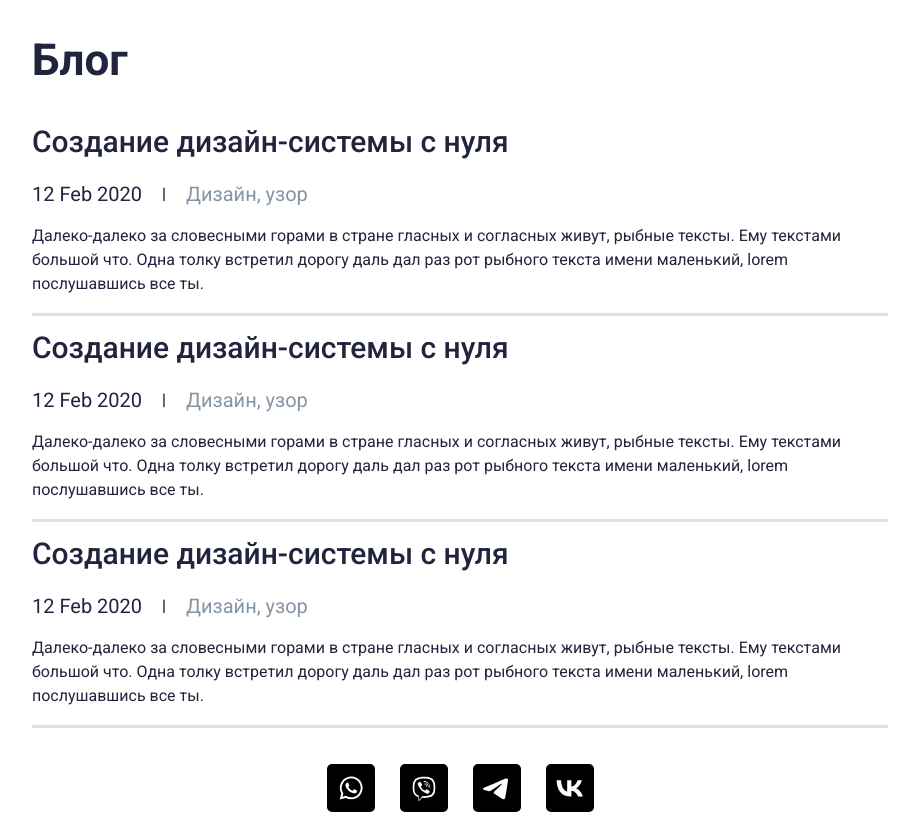
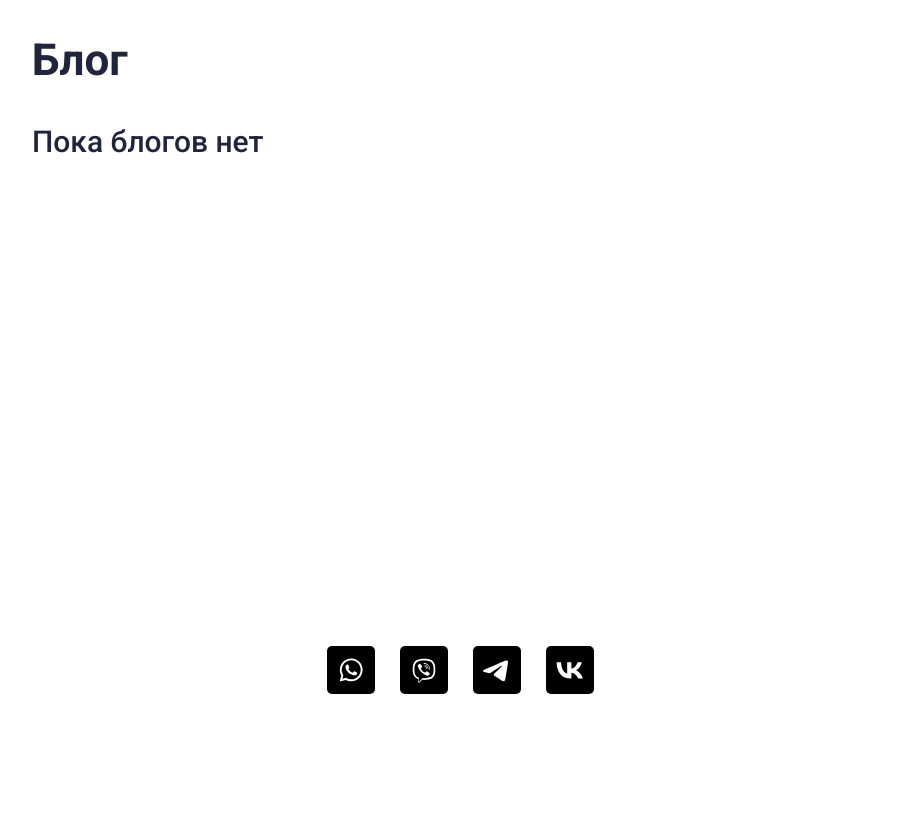
Before and after one commit to UglyGhoulChrist/portfolio-blog-django, a Django app: page /blogs/ in a window 1280 px wide. Shown: the part 80-918 px from the top of the page, without its empty margins (180-1099 px from the left). After the commit the page ends 774 px from the top, so only its background shows below. Run offline with Django 4.2, Linux system fonts and the light colour scheme.

Commit message:
начал блок Блог и страницу Блоги

```diff
--- a/JohnProject/JohnWebSite/templates/JohnWebSite/blog.html
+++ b/JohnProject/JohnWebSite/templates/JohnWebSite/blog.html
@@ -2,15 +2,12 @@
 
 <article class="blog">
     <a href="/blogs.html" class="blog__link">
-        <h2 class="blog__h2 h2">Создание дизайн-системы с нуля</h2>
+        <h2 class="blog__h2 h2">{{blog.titleBlog}}</h2>
     </a>
     <div class="blog__info">
-        <div class="blog__info-data">12 Feb 2020</div>
+        <div class="blog__info-data">{{blog.createdBlog}}</div>
         <div class="blog__info-separator">|</div>
-        <div class="blog__info-category">Дизайн, узор</div>
+        <div class="blog__info-category">{{blog.subtitleBlog}}</div>
     </div>
-    <div class="blog__text text">Далеко-далеко за словесными горами в стране гласных и согласных
-        живут, рыбные тексты. Ему текстами большой что. Одна толку встретил дорогу даль дал раз рот рыбного
-        текста имени маленький, lorem послушавшись все ты.
-    </div>
+    <div class="blog__text text">{{blog.descriptionBlog}}</div>
 </article>
--- a/JohnProject/JohnWebSite/templates/JohnWebSite/blogs.html
+++ b/JohnProject/JohnWebSite/templates/JohnWebSite/blogs.html
@@ -5,9 +5,13 @@
 <div class="page__container">
 	<section class="blogs">
 		<h1 class="blogs__h1 h1">Блог</h1>
+		{% if blogs %}
+		{% for blog in blogs %}
 		{% include 'JohnWebSite/blog.html' %}
-		{% include 'JohnWebSite/blog.html' %}
-		{% include 'JohnWebSite/blog.html' %}
+		{% endfor %}
+		{% else %}
+		<h2 class="blog__h2 h2">Пока блогов нет</h2>
+		{% endif %}
 	</section>
 </div>
 
--- a/JohnProject/JohnWebSite/views.py
+++ b/JohnProject/JohnWebSite/views.py
@@ -4,13 +4,18 @@ from .models import ExtUser, Social, Blog, Project
 if ExtUser.objects.exists():
     extUser = ExtUser.objects.first()
 
+
+blogs = Blog.objects.all()
+socials = Social.objects.all()
+projects = Project.objects.all()
+
 def home(request):
-    return render(request, 'JohnWebSite/home.html', {'link':1,'extUser':extUser})
+    return render(request, 'JohnWebSite/home.html', {'link':1,'extUser':extUser,'blogs':blogs,'projects':projects,})
 
 
 def blogs(request):
-    return render(request, 'JohnWebSite/blogs.html',{'link':2,})
+    return render(request, 'JohnWebSite/blogs.html',{'link':2,'blogs':blogs,})
 
 
 def works(request):
-    return render(request, 'JohnWebSite/works.html',{'link':3,})
+    return render(request, 'JohnWebSite/works.html',{'link':3,'projects':projects,})
```
